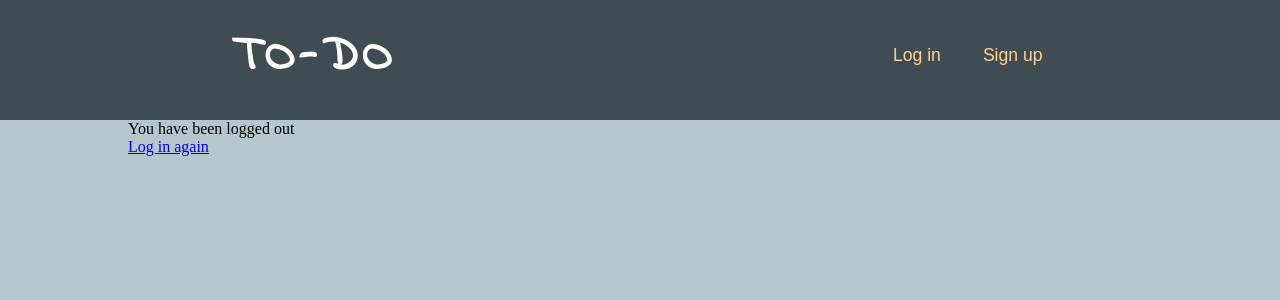
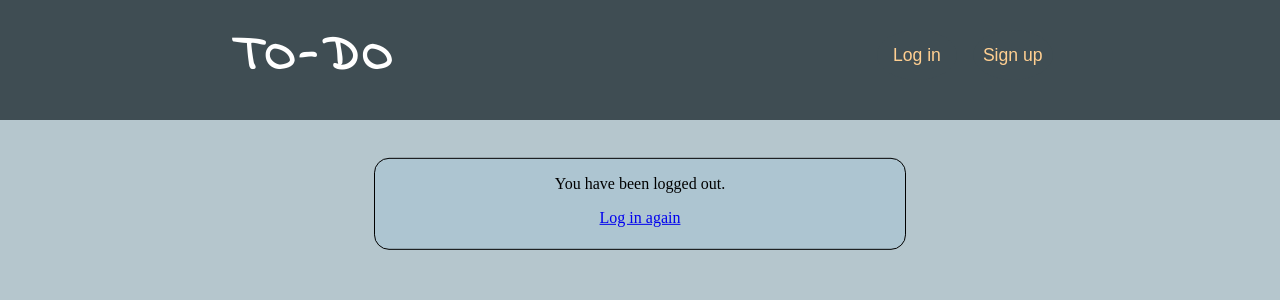
Before and after one commit to kryzasada/Django-Todo-App, a Django app: page /logout in a window 1280 px wide. Shown: the top 300 px of the page. Run offline with Django 3.2, Linux system fonts and the light colour scheme; a user stored in the database is signed in.

Commit message:
New design of logout page

```diff
--- a/templates/logout.html
+++ b/templates/logout.html
@@ -1,7 +1,8 @@
 {% extends 'index.html' %}
 
 {% block content %}
-	<a> You have been logged out </a>
-    <BR>
-    <a href=" {% url 'login' %}"> Log in again </a>
+    <div class="information-block" style="height: 90px;">
+        <p> You have been logged out. </p>
+        <a href=" {% url 'login' %}"> Log in again </a>
+    </div>
 {% endblock %}
```
